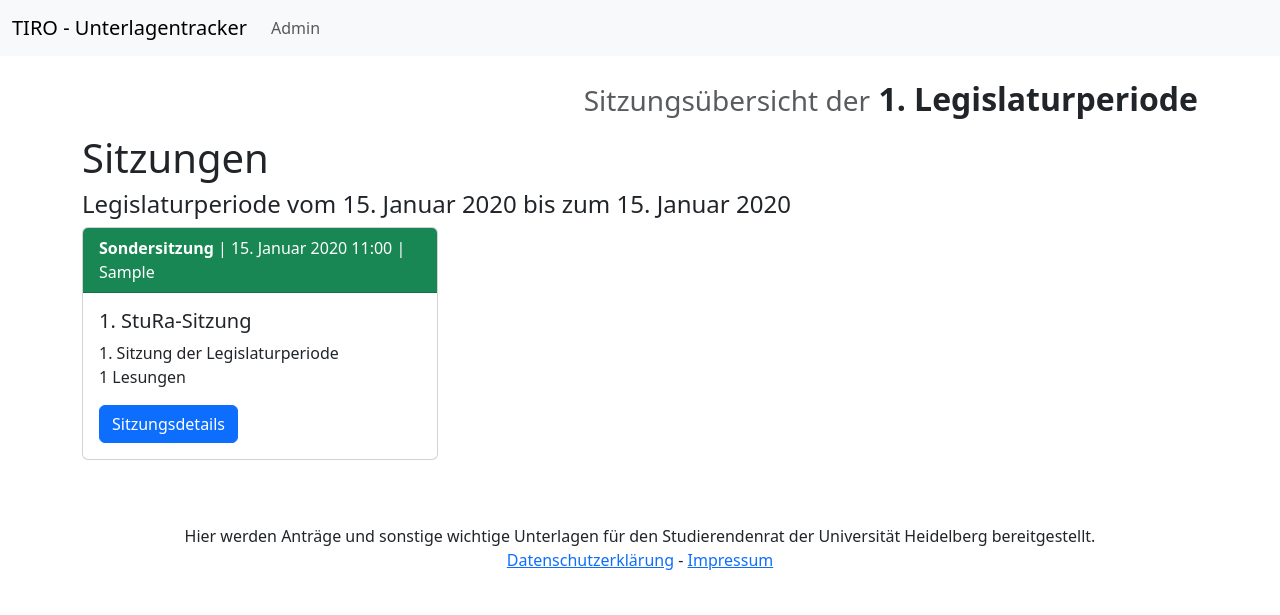
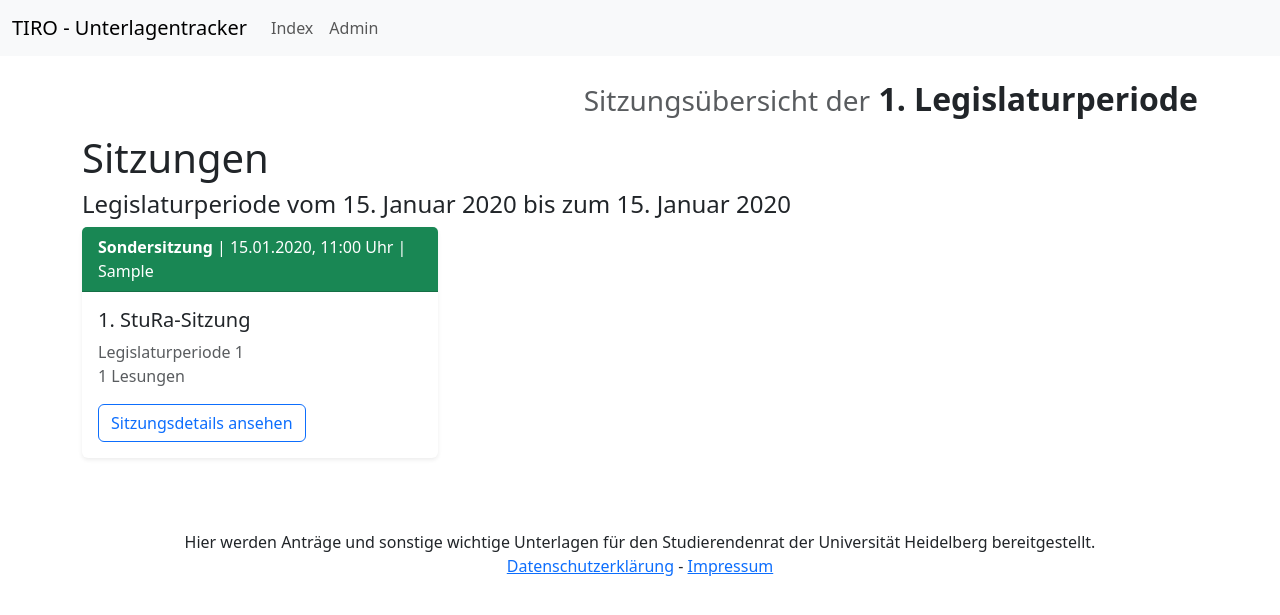
Before and after one commit to JakobSinn/tiro, a Django app: page /legislatur/1/ in a window 1280 px wide. Shown: the top 615 px of the page. Run offline with Django 5.2, Linux system fonts and the light colour scheme; tables that the repository leaves empty hold one stand-in row (values such as "Sample post"); some libraries are stand-ins or nearby versions.

Commit message:
Anfänge Indexsseite

```diff
--- a/hauptverwalter/urls.py
+++ b/hauptverwalter/urls.py
@@ -1,5 +1,11 @@
 from django.urls import path
-from .views import AntragDetailView, SitzungDetailView, SitzungListView, AntragListView
+from .views import (
+    AntragDetailView,
+    SitzungDetailView,
+    SitzungListView,
+    AntragListView,
+    IndexView,
+)
 
 urlpatterns = [
     path(
@@ -27,4 +33,9 @@ urlpatterns = [
         SitzungListView.as_view(),
         name="legislatur_by_nummer",
     ),
+    path(
+        "",
+        IndexView.as_view(),
+        name="index",
+    ),
 ]
--- a/hauptverwalter/views.py
+++ b/hauptverwalter/views.py
@@ -20,6 +20,21 @@ class SitzungListView(ListView):
         context = super().get_context_data(**kwargs)
         legislatur_nummer = self.kwargs.get("legislatur_nummer")
         context["legislatur"] = get_object_or_404(Legislatur, nummer=legislatur_nummer)
+        return context
+
+
+class IndexView(ListView):
+    model = Sitzung
+    context_object_name = "sitzungen"
+    template_name = "index.html"
+
+    def get_queryset(self):
+        # Expecting legislatur_nummer in URL kwargs
+        return Sitzung.objects.order_by("-nummer")
+
+    def get_context_data(self, **kwargs):
+        context = super().get_context_data(**kwargs)
+        context["anträgezahl"] = Antrag.objects.filter(status="B").count()
         return context
 
 
--- a/templates/base.html
+++ b/templates/base.html
@@ -17,6 +17,9 @@
       </a>
       <div class="collapse navbar-collapse" id="navbarSupportedContent">
         <ul class="navbar-nav me-auto mb-2 mb-lg-0">
+          <li class="nav-item">
+            <a class="nav-link"  href="{% url "index" %}">Index</a>
+          </li>
           <li class="nav-item">
             <a class="nav-link"  href="/admin">Admin</a>
           </li>
--- /dev/null
+++ b/templates/hauptverwalter/sitzung_card.html
@@ -0,0 +1,33 @@
+{# templates/includes/sitzung_card.html #}
+<div class="col-md-4 mb-4">
+  <div class="card shadow-sm border-0 h-100">
+    <div class="card-header
+      {% if sitzung.is_past %}
+        text-bg-success
+      {% elif sitzung.is_sondersitzung %}
+        text-bg-warning
+      {% elif sitzung.is_running %}
+        text-bg-primary
+      {% else %}
+        text-bg-light
+      {% endif %}">
+      {% if sitzung.is_sondersitzung %}
+        <strong>Sondersitzung</strong> |
+      {% endif %}
+      {{ sitzung.anfang|date:"d.m.Y, H:i" }} Uhr | {{ sitzung.ort }}
+    </div>
+
+    <div class="card-body d-flex flex-column">
+      <h5 class="card-title mb-2">{{ sitzung.nummer }}. StuRa-Sitzung</h5>
+      <p class="card-text text-muted mb-3">
+        Legislaturperiode {{ sitzung.legislatur.nummer }}<br>
+        {{ sitzung.lesung_set.count }} Lesungen{% if sitzung.is_future or sitzung.is_running %} geplant{% endif %}
+      </p>
+
+      <a href="{% url 'sitzung_detail_by_nummer' sitzung.nummer %}"
+         class="btn btn-outline-primary mt-auto align-self-start">
+         Sitzungsdetails ansehen
+      </a>
+    </div>
+  </div>
+</div>
--- a/templates/hauptverwalter/sitzung_detail.html
+++ b/templates/hauptverwalter/sitzung_detail.html
@@ -27,10 +27,10 @@
 {% endif %}
 <hr class="my-1">
 {% if sitzung.lesung_set.exists %}
-{% if sitzung.lesung.set.count == 1 %}
-<h5>In dieser Sitzung findet <b>eine Lesung</b> statt:</h5>
+{% if sitzung.lesung_set.count == 1 %}
+<h5>In dieser Sitzung {% if sitzung.is_past %}fand{% else %}findet{% endif %} <b>eine Lesung</b> statt:</h5>
 {% else %}
-<h5>In dieser Sitzung finden <b>{{ sitzung.lesung_set.count }} Lesungen</b> statt.</h5>
+<h5>In dieser Sitzung {% if sitzung.is_past %}fand{% else %}findet{% endif %} <b>{{ sitzung.lesung_set.count }} Lesungen</b> statt.</h5>
 {% endif %}
 {% include "hauptverwalter/lesung_module.html" with lesungsset=sitzung.lesung_set.all %}
 {% endif %}
--- a/templates/hauptverwalter/sitzung_list.html
+++ b/templates/hauptverwalter/sitzung_list.html
@@ -10,22 +10,7 @@
 
 <div class="row">
 {% for sitzung in sitzungen %}
-    <div class="col-sm-4 mb-4 mb-sm-3">
-       <div class="card ">
-        <div class="card-header {% if sitzung.is_past %}text-bg-success{% elif sitzung.is_sondersitzung %}text-bg-warning{% elif sitzung.is_running %}text-bg-primary{% endif %}">
-            {% if sitzung.is_sondersitzung %}<strong>Sondersitzung</strong> | {% endif %}{{ sitzung.anfang }} | {{ sitzung.ort }}
-        </div>
-         <div class="card-body">
-           <h5 class="card-title">{{sitzung.nummer}}. StuRa-Sitzung</h5>
-           <p class="card-text">
-            {{ sitzung.nummer_in_legislatur }}. Sitzung der Legislaturperiode
-            <br>
-            {{ sitzung.lesung_set.count }} Lesungen{% if sitzung.is_future  or sitzung.is_running %} geplant{% endif %}
-           </p>
-           <a href="{% url "sitzung_detail_by_nummer" sitzung.nummer %}" class="btn btn-primary" >Sitzungsdetails</a>
-         </div>
-       </div>
-    </div>
+    {% include "hauptverwalter/sitzung_card.html" with sitzung=sitzung %}
 {% empty %}
 <h3>In dieser Legislaturperiode wurden noch keine Sitzungen registriert.</h3>
 {% endfor %}
```
Also changed, not shown: templates/hauptverwalter/index.html (added, +27 -0 lines).
